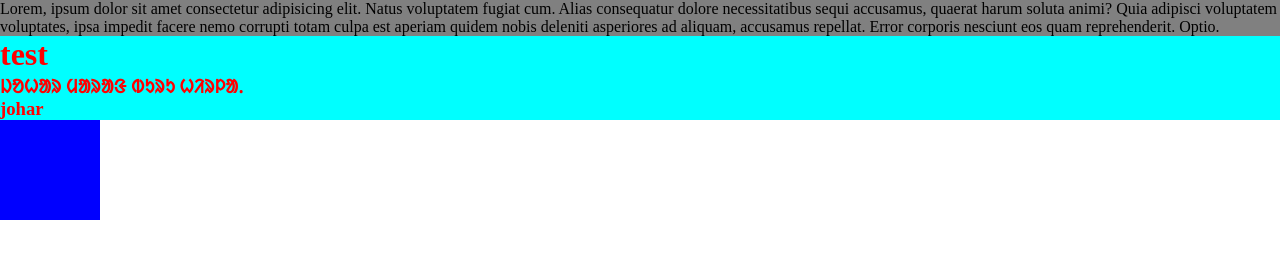
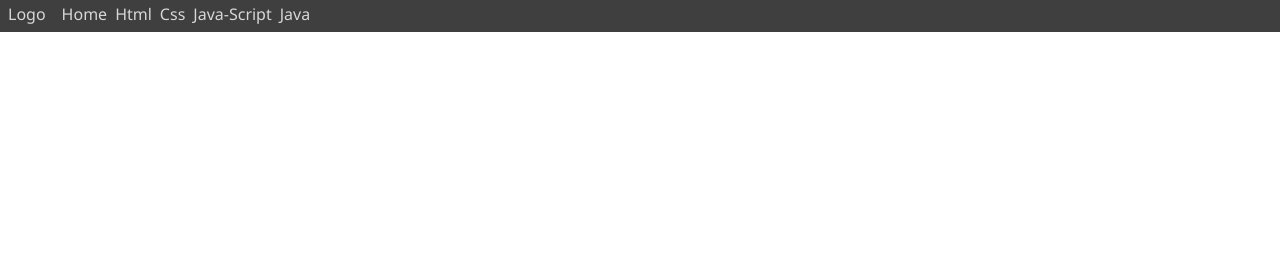
Before and after one commit to xdev404/test, a plain HTML site: page index.html in a window 1280 px wide. Drawn offline with Linux system fonts and the light colour scheme.

Commit message:
navbar add

```diff
--- a/index.html
+++ b/index.html
@@ -1,5 +1,6 @@
 <!DOCTYPE html>
 <html lang="en">
+
 <head>
     <meta charset="UTF-8">
     <meta http-equiv="X-UA-Compatible" content="IE=edge">
@@ -7,35 +8,27 @@
     <link rel="stylesheet" href="./style.css">
     <title>Testing</title>
 </head>
+
 <body>
-    <header>
-        <div class="main-div">
-            <nav>
-                <p>Lorem, ipsum dolor sit amet consectetur adipisicing elit. Natus voluptatem fugiat cum. Alias consequatur dolore necessitatibus sequi accusamus, quaerat harum soluta animi? Quia adipisci voluptatem voluptates, ipsa impedit facere nemo corrupti totam culpa est aperiam quidem nobis deleniti asperiores ad aliquam, accusamus repellat. Error corporis nesciunt eos quam reprehenderit. Optio.</p>
+    <header id="main-header" class="m-header">
+        <div class="navbar">
+            <nav class="ft-nav">
+                <ul>
+                    <li>logo</li>
+                </ul>
+            </nav>
+            <nav class="sd-nav">
+                <ul>
+                    <li>home</li>
+                    <li>html</li>
+                    <li>css</li>
+                    <li>java-script</li>
+                    <li>java</li>
+                </ul>
             </nav>
         </div>
-        <div>
-            <nav></nav>
-        </div>
+
     </header>
-    <h1>test</h1>
-    <div>
-        <div></div>
-    </div>
-    <section>
-        <article>
-            <h1>ᱡᱚᱦᱟᱨ ᱢᱟᱨᱟᱝ ᱵᱩᱨᱩ ᱦᱤᱨᱞᱟᱹ</h1>
-            <p></p>
-        </article>
-        <article>
-            <h1>johar </h1>
-            <p></p>
-            <p></p>
-            <p></p>
-            <p></p>
-            <p></p>
-        </article>
-    </section>
-    <div class="bravo"></div>
 </body>
+
 </html>
--- a/style.css
+++ b/style.css
@@ -3,30 +3,29 @@
     padding: 0;
     box-sizing: border-box;
 }
-
-.main-div {
+.navbar {
+    display: flex;
     width: 100vw;
-    height: auto;
-    background-color: grey;
+    height: 2rem;
+    background-color: rgb(63, 63, 63);
+    color: rgb(216, 215, 215);
+    font-family: 'Segoe UI', Tahoma, Geneva, Verdana, sans-serif;
+    text-transform: capitalize;
+    font-weight: 300;
+    align-items: center;
+}
+.ft-nav ul, .sd-nav ul {
+    display: flex;
+    list-style-type: none;
+    margin: 4px;
+    /* padding: 0 0 1px 0; */
+}
+.ft-nav ul li, .sd-nav ul li {
+    margin: 4px;
+    padding: 0 0 4px 0;
 }
 
-h1 {
-    color: red;
-    background-color: aqua;
+.sd-nav {
+    float: right;
+    justify-content: flex-end;
 }
-
-.bravo {
-    width: 100px;
-    height: 100px;
-    background-color: blue;
-    animation: bravo 1s infinite;
-}
-
-@keyframes bravo {
-    from {
-        transform: rotate(0deg);
-    }
-    to {
-        transform: rotate(90deg);
-    }
-}
```
